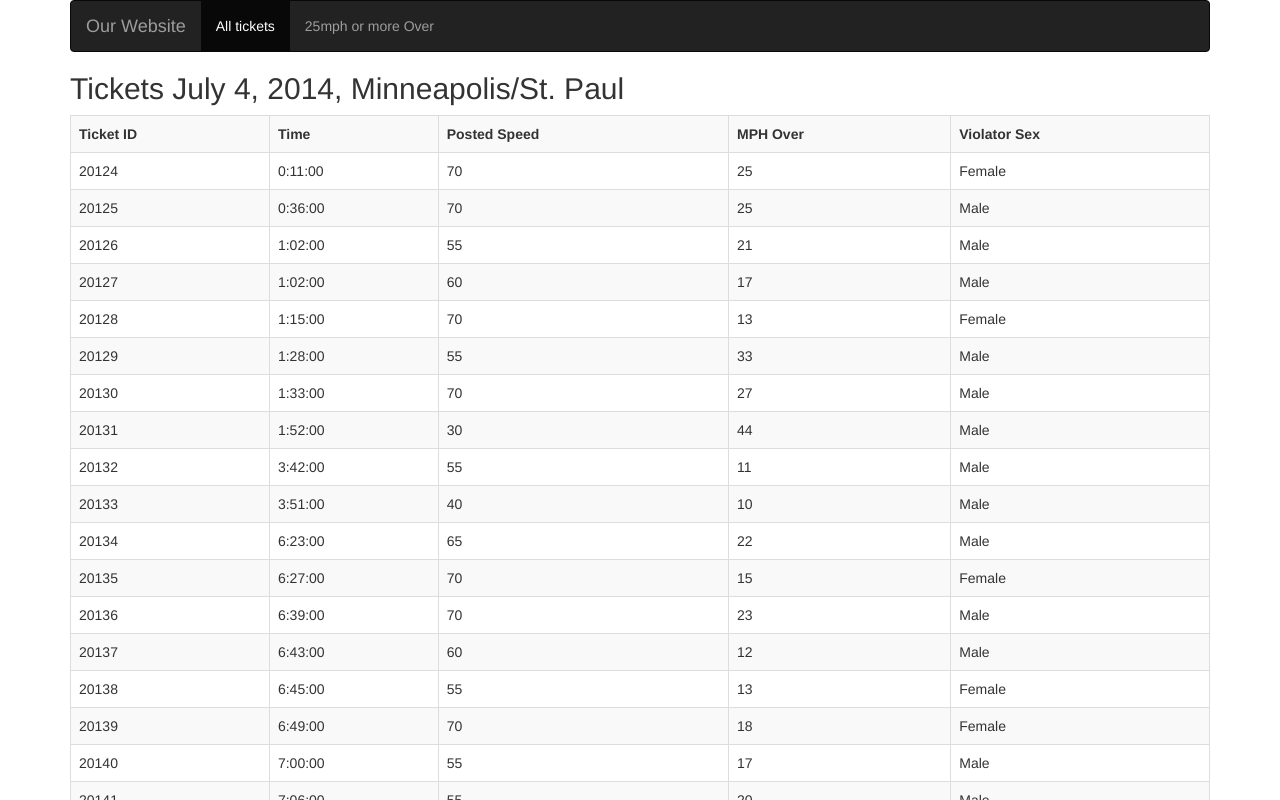
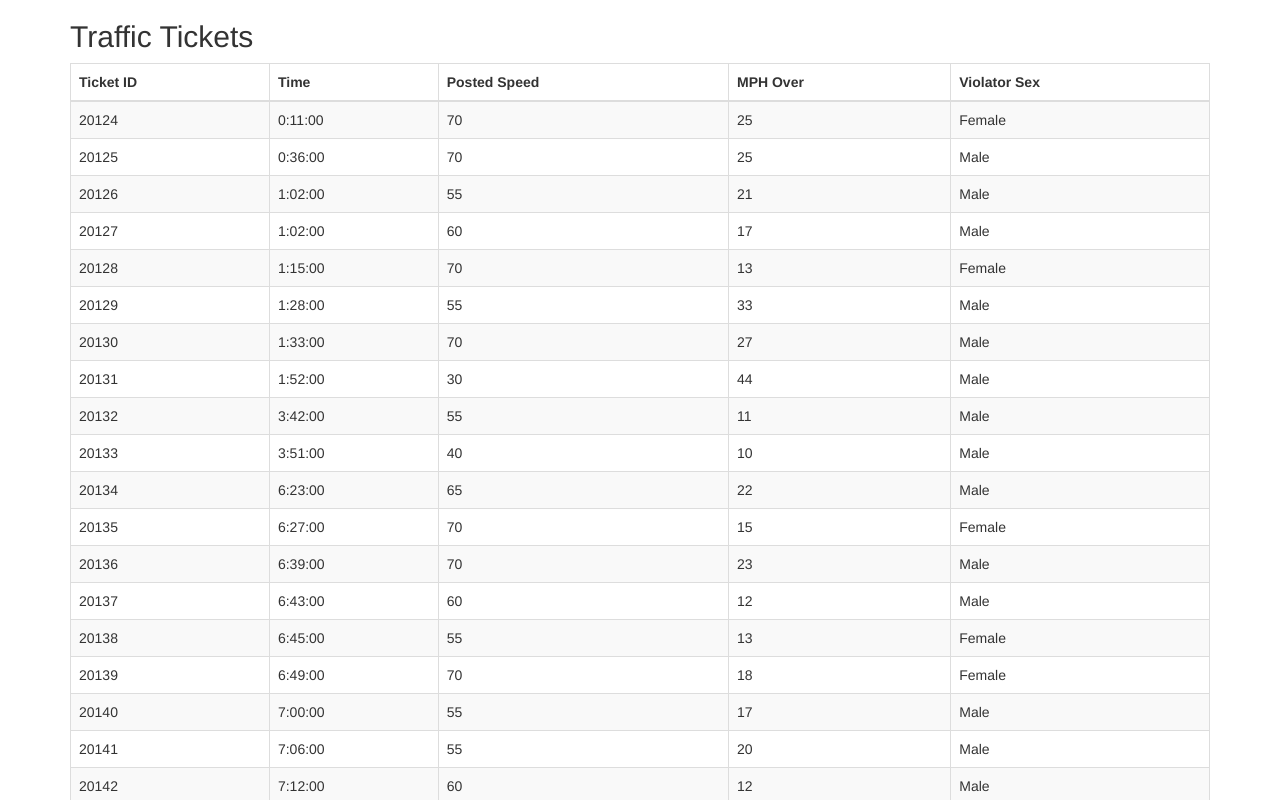
Before and after one commit to K9gorrilla/Program6, a plain HTML site: page index.html in a window 1280 px wide. Shown: the top 800 px of the page. Drawn offline with nearby package versions, Linux system fonts and the light colour scheme.

Commit message:
Update index.html

```diff
--- a/index.html
+++ b/index.html
@@ -1,29 +1,16 @@
 <!DOCTYPE html>
-<html>
+<html lang="en">
 <head>
-  <title>Speeding Tickets</title>
+  <meta charset="UTF-8">
+  <meta name="viewport" content="width=device-width, initial-scale=1.0">
+  <title>Traffic Tickets</title>
   <link rel="stylesheet" href="https://maxcdn.bootstrapcdn.com/bootstrap/3.3.5/css/bootstrap.min.css">
-  <script src="https://ajax.googleapis.com/ajax/libs/jquery/1.11.3/jquery.min.js"></script>
-  <script src="https://maxcdn.bootstrapcdn.com/bootstrap/3.3.5/js/bootstrap.min.js"></script>
-  <script src="https://unpkg.com/vue@next"></script>
 </head>
 <body>
-  <div class="container">
-    <nav class="navbar navbar-inverse">
-      <div class="navbar-header">
-        <a class="navbar-brand" href="#">Our Website</a>
-      </div>
-      <div>
-        <ul class="nav navbar-nav">
-          <li class="active"><a href="index.html">All tickets</a></li>
-          <li><a href="25over.html">25mph or more Over</a></li>
-        </ul>
-      </div>
-    </nav>
-
-    <div id="ticketApp">
-      <h2>Tickets July 4, 2014, Minneapolis/St. Paul</h2>
-      <table class="table table-bordered table-striped">
+  <div class="container" id="ticketApp">
+    <h2>Traffic Tickets</h2>
+    <table class="table table-bordered table-striped">
+      <thead>
         <tr>
           <th>Ticket ID</th>
           <th>Time</th>
@@ -31,6 +18,8 @@
           <th>MPH Over</th>
           <th>Violator Sex</th>
         </tr>
+      </thead>
+      <tbody>
         <tr v-for="ticket in tickets">
           <td>{{ ticket.tid }}</td>
           <td>{{ ticket.stop_time }}</td>
@@ -38,36 +27,26 @@
           <td>{{ ticket.actual_speed - ticket.posted_speed }}</td>
           <td>{{ ticket.violator_sex }}</td>
         </tr>
-      </table>
-    </div>
+      </tbody>
+    </table>
   </div>
 
+  <script src="https://cdn.jsdelivr.net/npm/vue@2"></script>
   <script>
-    let app = Vue.createApp({
-      data() {
-        return {
-          tickets: [], // Array to hold ticket data
-        }
+    new Vue({
+      el: '#ticketApp',
+      data: {
+        tickets: []
       },
-      created() {
-        this.getData(); // Load JSON data when the page loads
-      },
-      methods: {
-        async getData() {
-          try {
-            const response = await fetch('tickets1.json'); // Fetch JSON data
-            if (!response.ok) {
-              throw new Error('Failed to fetch data');
-            }
-            this.tickets = await response.json(); // Set tickets data
-          } catch (error) {
-            console.error(error);
-          }
-        },
+      mounted() {
+        fetch('tickets1.json')
+          .then(response => response.json())
+          .then(data => {
+            this.tickets = data;
+          })
+          .catch(error => console.error('Error fetching data:', error));
       }
     });
-
-    app.mount('#ticketApp'); // Mount the Vue app
   </script>
 </body>
 </html>
```
